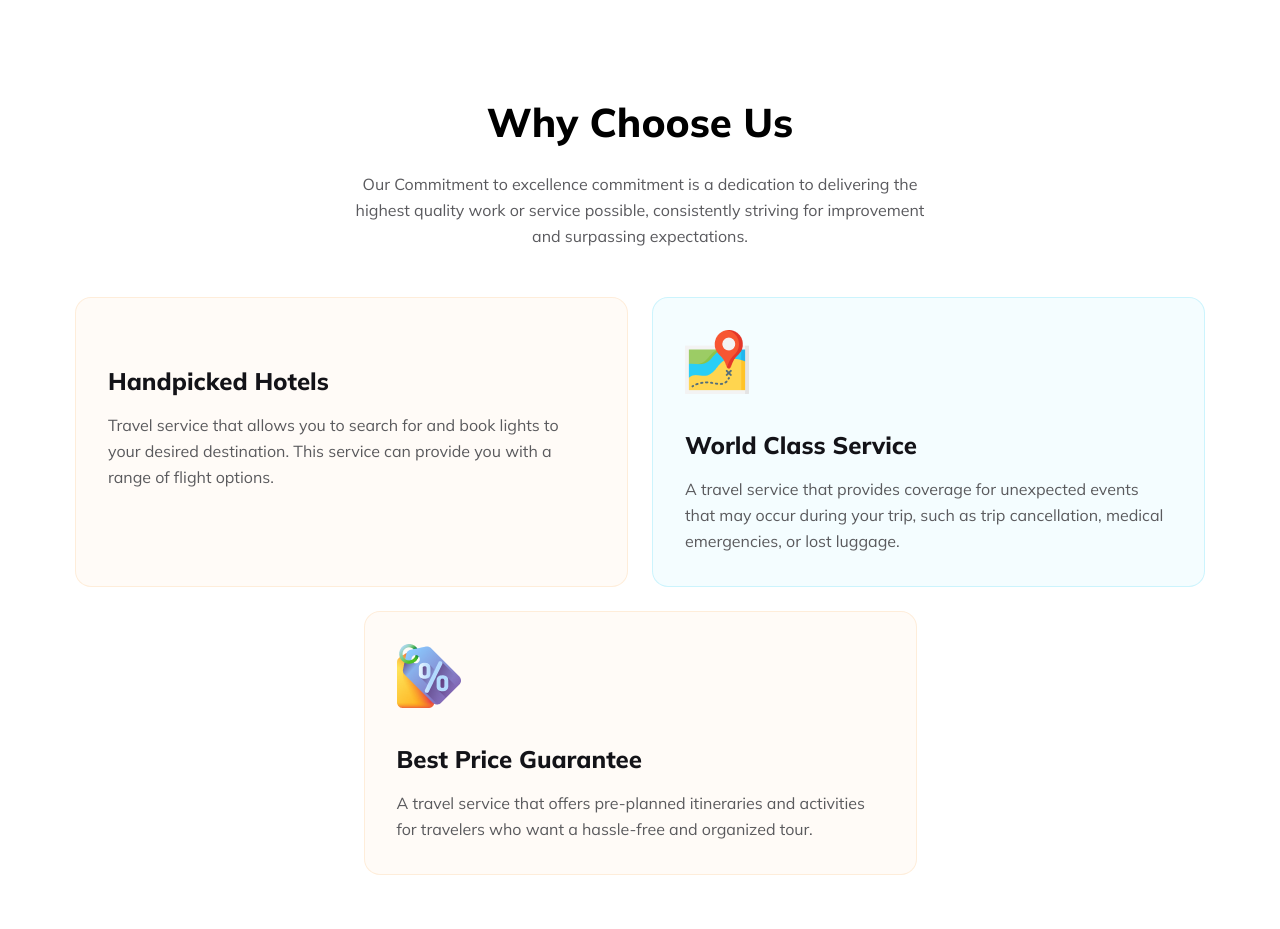
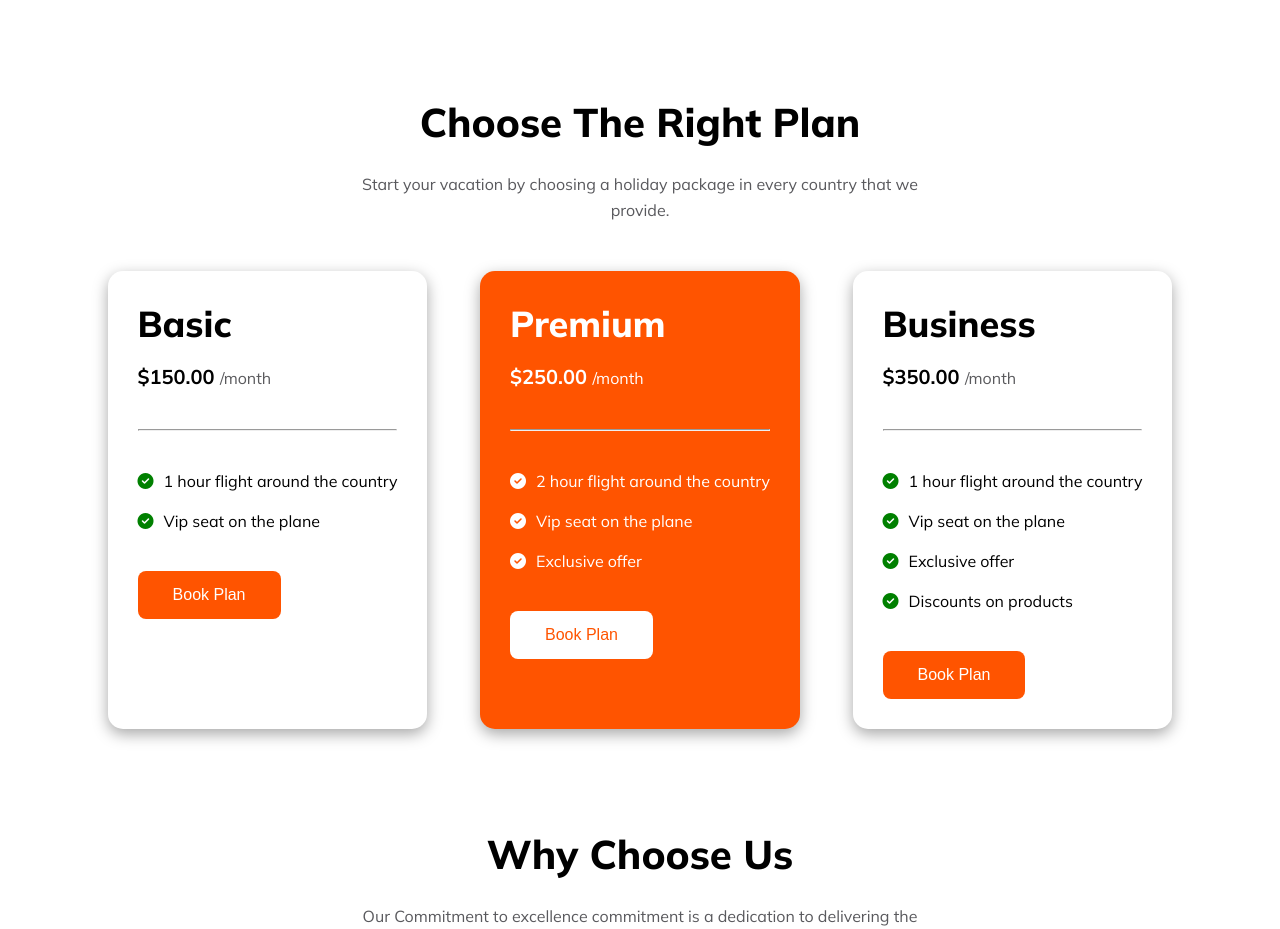
Before and after one commit to Razib2019/bd-travel, a plain HTML site: page index.html in a window 1280 px wide. Shown: the part 2492-3421 px from the top of the page. Drawn offline with Linux system fonts and the light colour scheme.

Commit message:
package-plans-section done

```diff
--- a/index.html
+++ b/index.html
@@ -149,6 +149,87 @@
       </section>
       <!-- Destination Section End Here -->
 
+      <!-- Packages Plans Section Start From Here -->
+      <section class="packages-plans-container">
+        <div class="packages-plans-contents">
+          <h1 class="section-title">Choose The Right Plan</h1>
+          <p class="section-description">
+            Start your vacation by choosing a holiday package in every country
+            that we provide.
+          </p>
+        </div>
+        <div class="cards-container">
+          <div class="card">
+            <h1 class="package-title">Basic</h1>
+            <p class="package-price">
+              $150.00 <span class="month-design additional-color1">/month</span>
+            </p>
+            <hr />
+            <div class="card-features-container">
+              <div class="card-feature">
+                <i class="fa-solid fa-circle-check"></i>
+                <p>1 hour flight around the country</p>
+              </div>
+              <div class="card-feature">
+                <i class="fa-solid fa-circle-check"></i>
+                <p>Vip seat on the plane</p>
+              </div>
+            </div>
+            <button class="btn-primary">Book Plan</button>
+          </div>
+          <div class="card most-popular">
+            <h1 class="package-title">Premium</h1>
+            <p class="package-price">
+              $250.00
+              <span class="month-design-popular">/month</span>
+            </p>
+            <hr />
+            <div class="card-features-container">
+              <div class="card-feature popular">
+                <i class="fa-solid fa-circle-check"></i>
+                <p>2 hour flight around the country</p>
+              </div>
+              <div class="card-feature popular">
+                <i class="fa-solid fa-circle-check"></i>
+                <p>Vip seat on the plane</p>
+              </div>
+              <div class="card-feature popular">
+                <i class="fa-solid fa-circle-check"></i>
+                <p>Exclusive offer</p>
+              </div>
+            </div>
+            <button class="btn-primary popular-btn">Book Plan</button>
+          </div>
+          <div class="card">
+            <h1 class="package-title">Business</h1>
+            <p class="package-price">
+              $350.00 <span class="month-design additional-color1">/month</span>
+            </p>
+            <hr />
+            <div class="card-features-container">
+              <div class="card-feature">
+                <i class="fa-solid fa-circle-check"></i>
+                <p>1 hour flight around the country</p>
+              </div>
+              <div class="card-feature">
+                <i class="fa-solid fa-circle-check"></i>
+                <p>Vip seat on the plane</p>
+              </div>
+              <div class="card-feature">
+                <i class="fa-solid fa-circle-check"></i>
+                <p>Exclusive offer</p>
+              </div>
+              <div class="card-feature">
+                <i class="fa-solid fa-circle-check"></i>
+                <p>Discounts on products</p>
+              </div>
+            </div>
+            <button class="btn-primary">Book Plan</button>
+          </div>
+        </div>
+      </section>
+      <!-- Packages Plans Section End Here -->
+
       <!-- Why Choose Us Section Start From Here -->
       <section class="why-choose-us-container">
         <div class="why-choose-us-contents">
--- a/styles/bd_travel.css
+++ b/styles/bd_travel.css
@@ -289,6 +289,84 @@ main {
 }
 /* Destination Section Start From Here */
 
+/* Packages Plans Section Styles Start From Here */
+.packages-plans-container {
+  margin: 0px 20px 100px;
+}
+.packages-plans-contents {
+  max-width: 600px;
+  margin: 0 auto;
+  text-align: center;
+}
+
+.packages-plans-container .cards-container {
+  margin-top: 48px;
+  display: flex;
+  justify-content: space-evenly;
+  flex-wrap: wrap;
+  gap: 20px;
+}
+
+.packages-plans-container .cards-container .card {
+  min-height: 450px;
+  border-radius: 15px;
+  padding: 30px;
+  box-shadow: rgba(0, 0, 0, 0.35) 0px 5px 15px;
+}
+
+.package-title {
+  font-size: 36px;
+  font-weight: 800;
+  margin-bottom: 18px;
+}
+
+.package-price {
+  font-size: 20px;
+  font-weight: 700;
+}
+.month-design {
+  font-size: 16px;
+  font-weight: 400;
+}
+
+.packages-plans-container .cards-container .card hr {
+  margin: 40px 0px;
+  color: #5a5a5d;
+}
+.card-features-container {
+  margin-bottom: 40px;
+}
+.card-feature {
+  display: flex;
+  align-items: center;
+  gap: 10px;
+  margin-bottom: 20px;
+}
+
+.card-feature .fa-circle-check {
+  color: green;
+}
+
+.most-popular {
+  background-color: #ff5400;
+  color: white;
+}
+.month-design-popular {
+  font-size: 16px;
+  font-weight: 400;
+}
+
+.popular .fa-circle-check {
+  color: white;
+}
+
+.popular-btn {
+  background-color: white;
+  color: #ff5400;
+}
+
+/* Packages Plans Section Styles End Here */
+
 /* Why Choose Us Section Style Start From Here */
 .why-choose-us-container {
   margin: 0px 20px 100px;
@@ -298,19 +376,19 @@ main {
   margin: 0 auto;
   text-align: center;
 }
-.card-container {
+.why-choose-us-container .card-container {
   margin-top: 48px;
   display: flex;
   justify-content: center;
   flex-wrap: wrap;
   gap: 24px;
 }
-.card {
+.why-choose-us-container .card-container .card {
   border-radius: 16px;
   padding: 32px;
   max-width: 553px;
 }
-.card img {
+.why-choose-us-container .card-container .card img {
   width: 64px;
   margin-bottom: 32px;
 }
--- a/styles/responsive.css
+++ b/styles/responsive.css
@@ -136,18 +136,25 @@
     grid-row: 7 / span 1;
   }
   /* Destination Section End Here */
+
+  /* Packages Plans Section Styles Start From Here */
+  .packages-plans-container {
+    margin: 20px;
+  }
+  /* Packages Plans Section Styles End Here */
+
   /* Why Choose Us Section Style Start From Here */
   .why-choose-us-container {
     margin: 24px 20px;
   }
-  .card-container {
+  .why-choose-us-container .card-container {
     margin-top: 16px;
     gap: 16px;
   }
-  .card {
+  .why-choose-us-container .card-container .card {
     padding: 24px;
   }
-  .card img {
+  .why-choose-us-container .card-container .card img {
     width: 48px;
     margin-bottom: 16px;
   }
```
